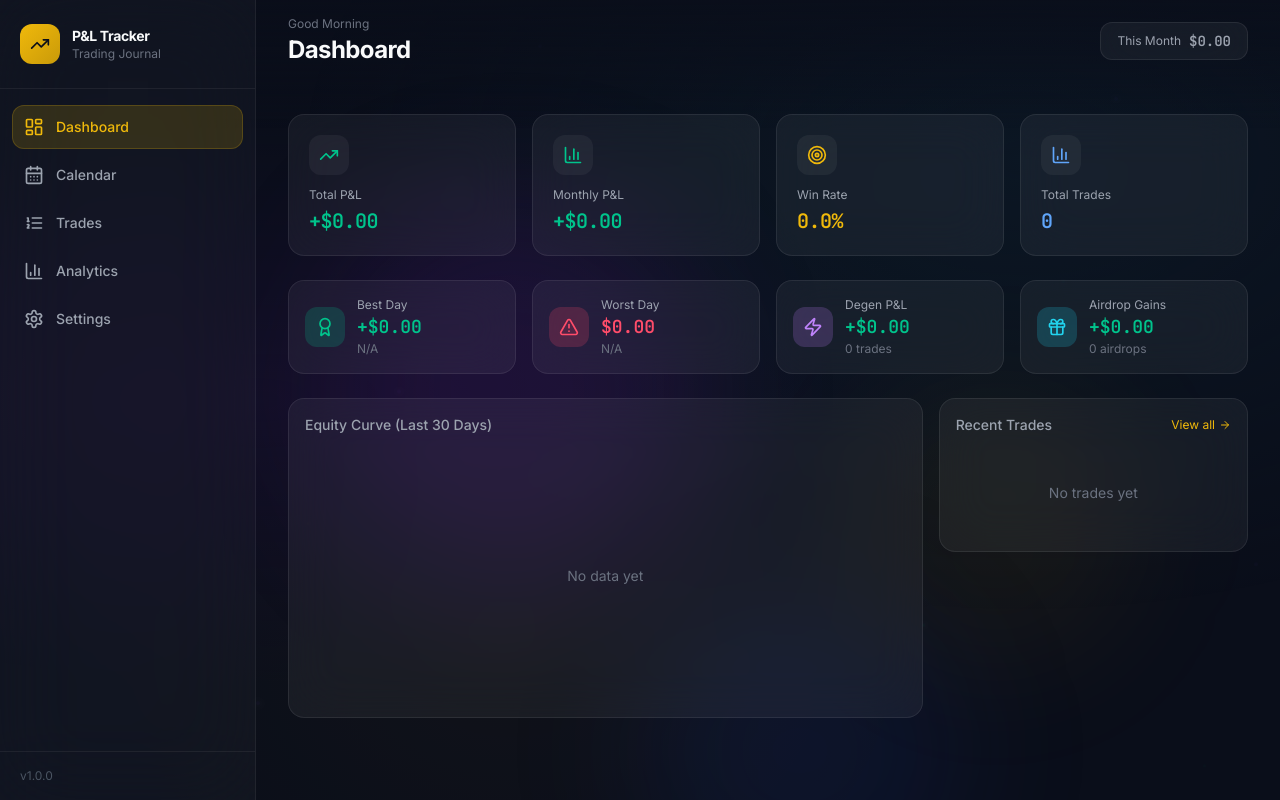
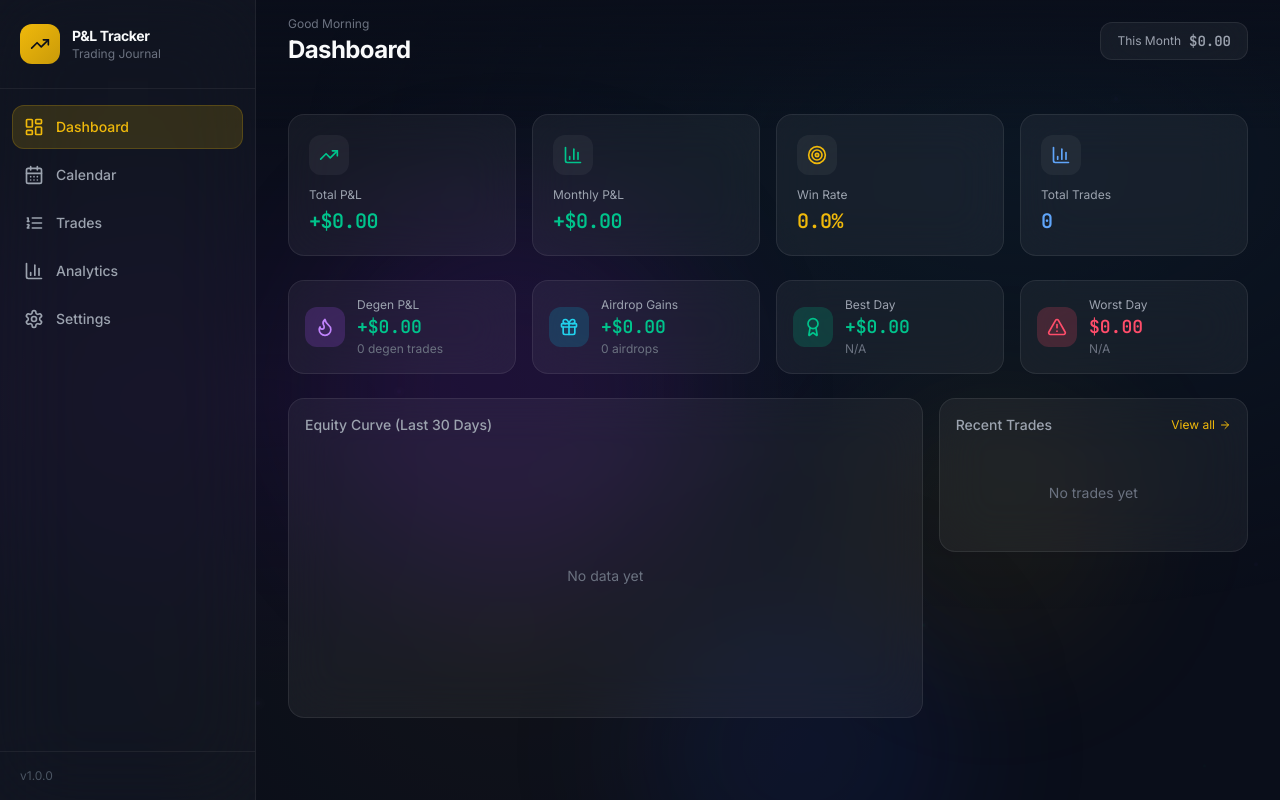
Before and after one commit to harismanciripto111/trading-pnl-tracker, a React (Vite) app: page / in a window 1280 px wide. Built offline with nearby package versions, Linux system fonts and the light colour scheme; the HTML template or start-up script is replaced by a standard one.

Commit message:
fix: add pnlByCategory to store + degen/airdrop cards on dashboard + fix crypto.randomUUID fallback

```diff
--- a/src/pages/Dashboard.jsx
+++ b/src/pages/Dashboard.jsx
@@ -9,7 +9,7 @@ import {
   Award,
   AlertTriangle,
   ArrowRight,
-  Zap,
+  Flame,
   Gift,
 } from 'lucide-react';
 import PageTransition from '../components/ui/PageTransition';
@@ -34,16 +34,13 @@ const item = {
   show: { opacity: 1, y: 0 },
 };
 
-const CATEGORY_CONFIG = {
-  trading: { label: 'Trading', Icon: TrendingUp, text: 'text-gold', bg: 'bg-gold/20' },
-  degen: { label: 'Degen', Icon: Zap, text: 'text-purple-400', bg: 'bg-purple-400/20' },
-  airdrop: { label: 'Airdrop', Icon: Gift, text: 'text-cyan-400', bg: 'bg-cyan-400/20' },
-};
-
 export default function Dashboard() {
   const { trades, getStats } = useTradeStore();
   const { currency } = useSettingsStore();
   const stats = getStats();
+
+  const degenStats = stats.pnlByCategory?.degen || { pnl: 0, count: 0 };
+  const airdropStats = stats.pnlByCategory?.airdrop || { pnl: 0, count: 0 };
 
   const recentTrades = useMemo(() => {
     return [...trades]
@@ -59,7 +56,7 @@ export default function Dashboard() {
         animate="show"
         className="space-y-6"
       >
-        {/* Stat Cards Row */}
+        {/* Main Stat Cards Row */}
         <div className="grid grid-cols-1 sm:grid-cols-2 lg:grid-cols-4 gap-4">
           <motion.div variants={item}>
             <StatCard
@@ -98,8 +95,44 @@ export default function Dashboard() {
           </motion.div>
         </div>
 
-        {/* Category Breakdown + Best/Worst Day */}
+        {/* Degen & Airdrop + Best/Worst Day */}
         <div className="grid grid-cols-1 sm:grid-cols-2 lg:grid-cols-4 gap-4">
+          {/* Degen P&L */}
+          <motion.div variants={item}>
+            <GlassCard>
+              <div className="flex items-center gap-3 p-4">
+                <div className="p-2.5 rounded-xl bg-purple-500/20">
+                  <Flame className="w-5 h-5 text-purple-400" />
+                </div>
+                <div>
+                  <p className="text-xs text-gray-400">Degen P&L</p>
+                  <p className={`text-lg font-bold font-mono ${degenStats.pnl >= 0 ? 'text-emerald' : 'text-ruby'}`}>
+                    {degenStats.pnl >= 0 ? '+' : ''}{formatCurrency(degenStats.pnl, currency)}
+                  </p>
+                  <p className="text-xs text-gray-500">{degenStats.count} degen trade{degenStats.count !== 1 ? 's' : ''}</p>
+                </div>
+              </div>
+            </GlassCard>
+          </motion.div>
+
+          {/* Airdrop Gains */}
+          <motion.div variants={item}>
+            <GlassCard>
+              <div className="flex items-center gap-3 p-4">
+                <div className="p-2.5 rounded-xl bg-cyan-500/20">
+                  <Gift className="w-5 h-5 text-cyan-400" />
+                </div>
+                <div>
+                  <p className="text-xs text-gray-400">Airdrop Gains</p>
+                  <p className={`text-lg font-bold font-mono ${airdropStats.pnl >= 0 ? 'text-emerald' : 'text-ruby'}`}>
+                    {airdropStats.pnl >= 0 ? '+' : ''}{formatCurrency(airdropStats.pnl, currency)}
+                  </p>
+                  <p className="text-xs text-gray-500">{airdropStats.count} airdrop{airdropStats.count !== 1 ? 's' : ''}</p>
+                </div>
+              </div>
+            </GlassCard>
+          </motion.div>
+
           {/* Best Day */}
           <motion.div variants={item}>
             <GlassCard>
@@ -131,44 +164,6 @@ export default function Dashboard() {
                     {formatCurrency(stats.worstDay?.pnl || 0, currency)}
                   </p>
                   <p className="text-xs text-gray-500">{stats.worstDay?.date ? formatDate(stats.worstDay.date) : 'N/A'}</p>
-                </div>
-              </div>
-            </GlassCard>
-          </motion.div>
-
-          {/* Degen P&L */}
-          <motion.div variants={item}>
-            <GlassCard>
-              <div className="flex items-center gap-3 p-4">
-                <div className="p-2.5 rounded-xl bg-purple-400/20">
-                  <Zap className="w-5 h-5 text-purple-400" />
-                </div>
-                <div>
-                  <p className="text-xs text-gray-400">Degen P&L</p>
-                  <p className={`text-lg font-bold font-mono ${(stats.pnlByCategory?.degen?.pnl || 0) >= 0 ? 'text-emerald' : 'text-ruby'}`}>
-                    {(stats.pnlByCategory?.degen?.pnl || 0) >= 0 ? '+' : ''}
-                    {formatCurrency(stats.pnlByCategory?.degen?.pnl || 0, currency)}
-                  </p>
-                  <p className="text-xs text-gray-500">{stats.pnlByCategory?.degen?.count || 0} trades</p>
-                </div>
-              </div>
-            </GlassCard>
-          </motion.div>
-
-          {/* Airdrop P&L */}
-          <motion.div variants={item}>
-            <GlassCard>
-              <div className="flex items-center gap-3 p-4">
-                <div className="p-2.5 rounded-xl bg-cyan-400/20">
-                  <Gift className="w-5 h-5 text-cyan-400" />
-                </div>
-                <div>
-                  <p className="text-xs text-gray-400">Airdrop Gains</p>
-                  <p className={`text-lg font-bold font-mono ${(stats.pnlByCategory?.airdrop?.pnl || 0) >= 0 ? 'text-emerald' : 'text-ruby'}`}>
-                    {(stats.pnlByCategory?.airdrop?.pnl || 0) >= 0 ? '+' : ''}
-                    {formatCurrency(stats.pnlByCategory?.airdrop?.pnl || 0, currency)}
-                  </p>
-                  <p className="text-xs text-gray-500">{stats.pnlByCategory?.airdrop?.count || 0} airdrops</p>
                 </div>
               </div>
             </GlassCard>
@@ -207,12 +202,7 @@ export default function Dashboard() {
                   <p className="text-gray-500 text-sm text-center py-8">No trades yet</p>
                 ) : (
                   <div className="space-y-2">
-                    {recentTrades.map((trade) => {
-                      const cat = trade.category || 'trading';
-                      const catConfig = CATEGORY_CONFIG[cat] || CATEGORY_CONFIG.trading;
-                      const CatIcon = catConfig.Icon;
-
-                      return (
+                    {recentTrades.map((trade) => (
                       <div
                         key={trade.id}
                         className="flex items-center justify-between py-2 border-b border-white/[0.05] last:border-0"
@@ -220,10 +210,15 @@ export default function Dashboard() {
                         <div>
                           <div className="flex items-center gap-1.5">
                             <p className="text-sm font-medium text-white">{trade.pair}</p>
-                              <span className={`inline-flex items-center gap-0.5 px-1.5 py-0.5 rounded text-[10px] font-medium ${catConfig.bg} ${catConfig.text}`}>
-                                <CatIcon className="w-2.5 h-2.5" />
-                                {catConfig.label}
+                            {trade.category && trade.category !== 'trading' && (
+                              <span className={`text-[10px] px-1.5 py-0.5 rounded font-medium ${
+                                trade.category === 'degen'
+                                  ? 'bg-purple-500/20 text-purple-400'
+                                  : 'bg-cyan-500/20 text-cyan-400'
+                              }`}>
+                                {trade.category.toUpperCase()}
                               </span>
+                            )}
                           </div>
                           <p className="text-xs text-gray-500">
                             {formatDate(trade.date)}
@@ -236,8 +231,7 @@ export default function Dashboard() {
                         </div>
                         <PnLBadge value={trade.pnl} currency={currency} size="xs" />
                       </div>
-                      );
-                    })}
+                    ))}
                   </div>
                 )}
               </div>
```
Lines whose indentation alone changed are shown as unchanged.
